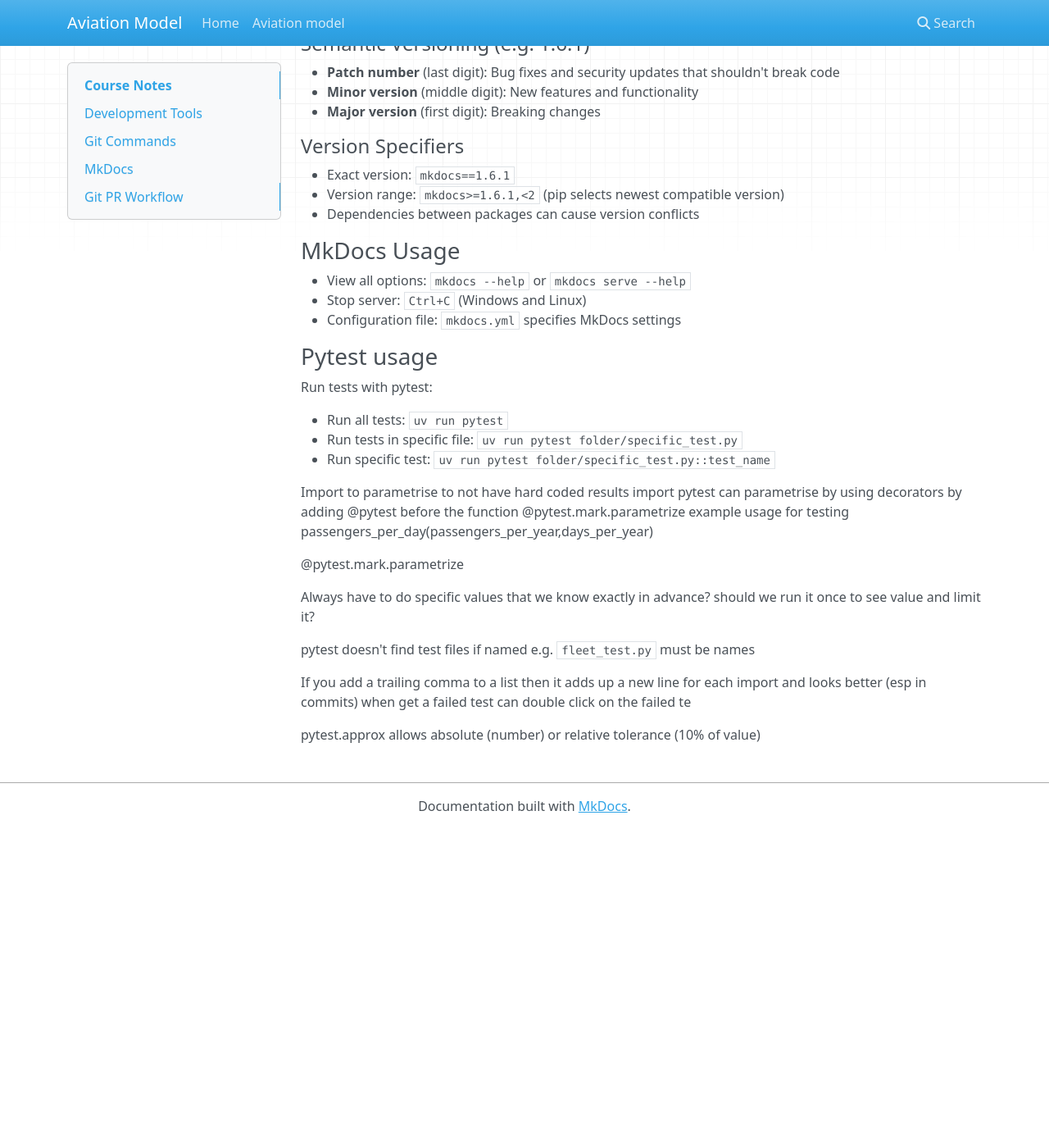
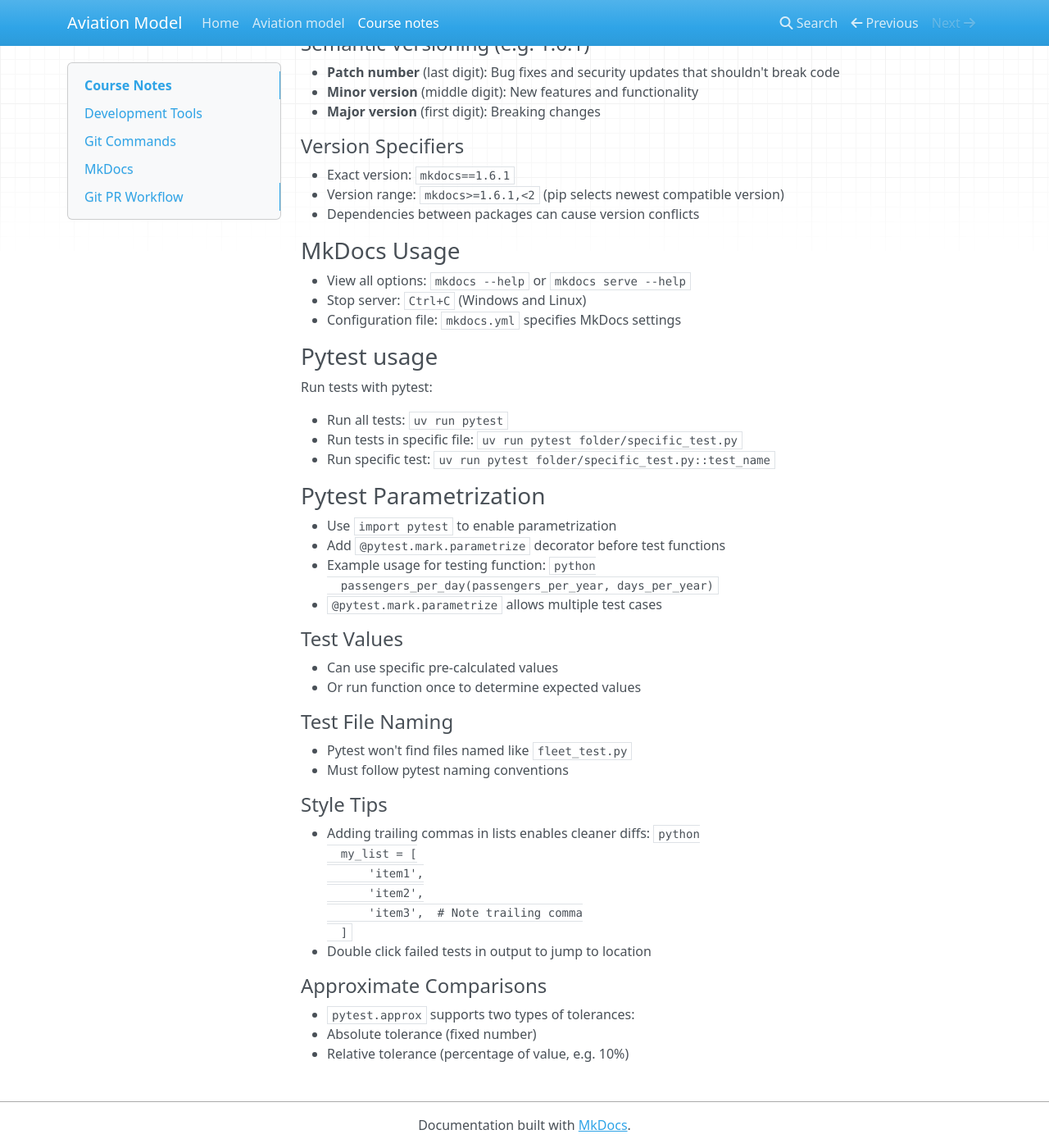
Before and after one commit to kilianbra/aviation, an MkDocs documentation site: the page built from docs/course_notes.md, in a window 1280 px wide and 1400 px high, scrolled down 953 px. Shown: the whole window at 82% size. Built offline with MkDocs 1.6.1, drawn with Linux system fonts in a browser that asks for light colours; nearby versions of some CDN libraries; before the commit the page ends 1964 px from its top, so only the background shows below that.

Commit message:
Added the course notes to mkdocs

````diff
--- a/docs/course_notes.md
+++ b/docs/course_notes.md
@@ -65,23 +65,40 @@ Run tests with pytest:
 - Run tests in specific file: `uv run pytest folder/specific_test.py`
 - Run specific test: `uv run pytest folder/specific_test.py::test_name`
 
-Import to parametrise to not have hard coded results
-import pytest
-can parametrise by using decorators by adding @pytest before the function
-@pytest.mark.parametrize
-example usage for testing
-passengers_per_day(passengers_per_year,days_per_year)
+### Pytest Parametrization
 
-@pytest.mark.parametrize
+- Use `import pytest` to enable parametrization
+- Add `@pytest.mark.parametrize` decorator before test functions
+- Example usage for testing function:
+  ```python
+  passengers_per_day(passengers_per_year, days_per_year)
+  ```
+- `@pytest.mark.parametrize` allows multiple test cases
 
-Always have to do specific values that we know exactly in advance? should we run it once to
-see value and limit it?
+#### Test Values
 
-pytest doesn't find test files if named e.g. `fleet_test.py`
-must be names
+- Can use specific pre-calculated values
+- Or run function once to determine expected values
 
-If you add a trailing comma to a list then it adds up a new line for each import and looks better
-(esp in commits)
-when get a failed test can double click on the failed te
+#### Test File Naming
 
-pytest.approx allows absolute (number) or relative tolerance (10% of value)
+- Pytest won't find files named like `fleet_test.py`
+- Must follow pytest naming conventions
+
+#### Style Tips
+
+- Adding trailing commas in lists enables cleaner diffs:
+  ```python
+  my_list = [
+      'item1',
+      'item2',
+      'item3',  # Note trailing comma
+  ]
+  ```
+- Double click failed tests in output to jump to location
+
+#### Approximate Comparisons
+
+- `pytest.approx` supports two types of tolerances:
+  - Absolute tolerance (fixed number)
+  - Relative tolerance (percentage of value, e.g. 10%)
--- a/mkdocs.yml
+++ b/mkdocs.yml
@@ -3,6 +3,7 @@ site_name: Aviation Model
 nav:
   - Home: "index.md"
   - Aviation model: "aviation.md"
+  - Course notes: "course_notes.md"
 
 plugins:
   - search
````
Also changed, not shown: docs/index.md (+3 -1 lines).
